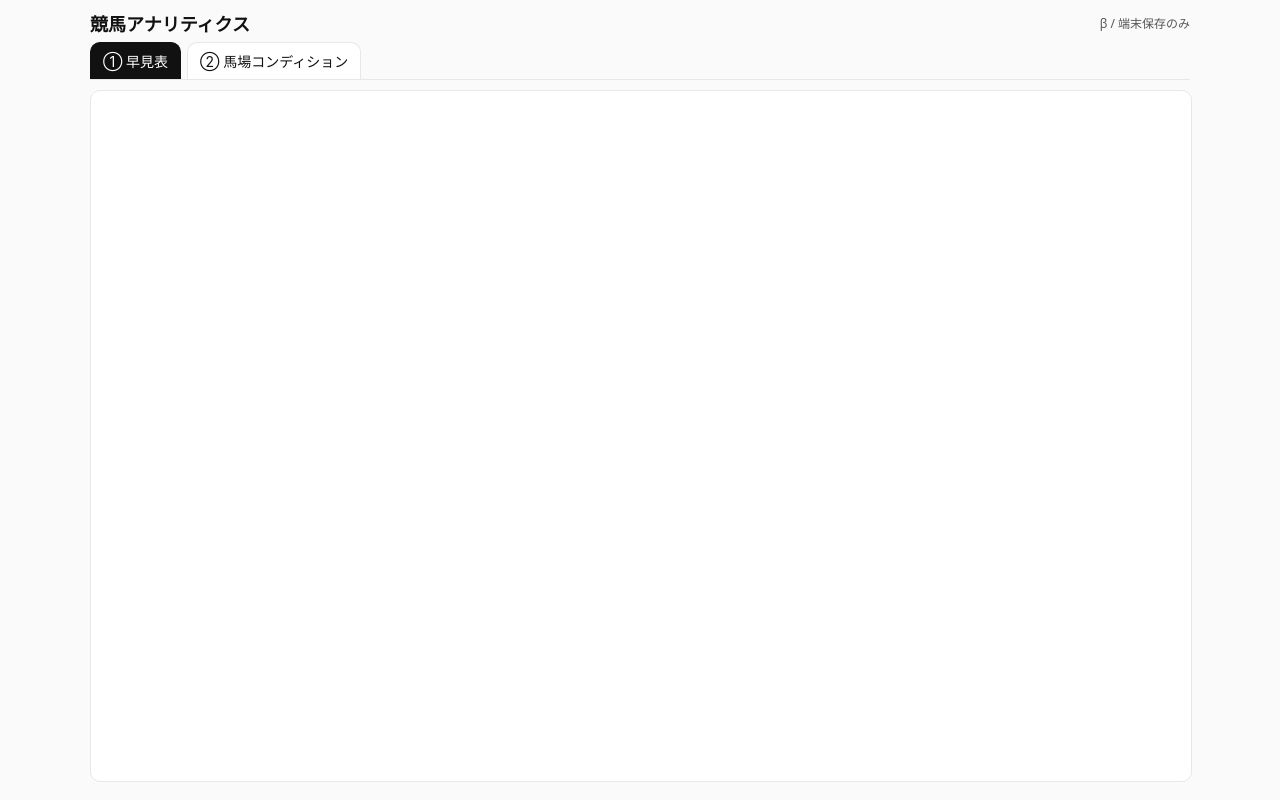
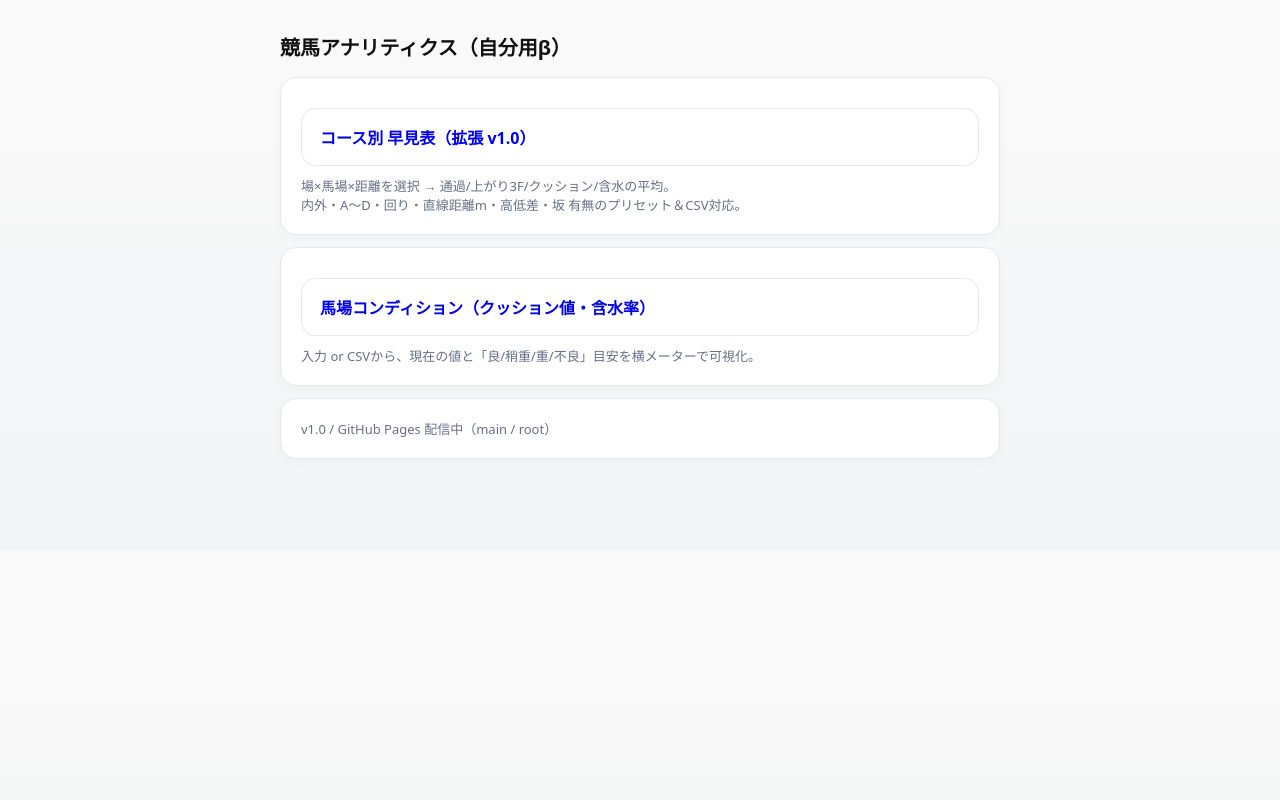
Before and after one commit to kadoya-ebi/keiba-analytics, a plain HTML site: page index.html in a window 1280 px wide. Drawn offline with Linux system fonts and the light colour scheme.

Commit message:
Update index.html

```diff
--- a/index.html
+++ b/index.html
@@ -1,38 +1,32 @@
-<!DOCTYPE html>
+<!doctype html>
 <html lang="ja">
-<head>
 <meta charset="utf-8">
 <meta name="viewport" content="width=device-width,initial-scale=1">
-<title>競馬アナリティクス</title>
+<title>競馬アナリティクス – トップ</title>
 <style>
-  :root{--b:#e5e7eb;--t:#111}
-  html,body{height:100%}
-  body{margin:0;font-family:system-ui,-apple-system,Segoe UI,Roboto,Helvetica,Arial,"Noto Sans JP","Hiragino Kaku Gothic ProN",Meiryo,sans-serif;color:var(--t);background:#fafafa}
-  .wrap{max-width:1100px;margin:0 auto;padding:10px}
-  .header{display:flex;justify-content:space-between;align-items:center;margin-bottom:6px}
-  h1{font-size:18px;margin:0}
-  .tabs{display:flex;gap:6px;border-bottom:1px solid var(--b);margin:6px 0 10px}
-  .tab{padding:8px 12px;border:1px solid var(--b);border-bottom:none;border-radius:10px 10px 0 0;background:#fff;cursor:pointer;font-size:14px}
-  .tab.active{background:#111;color:#fff;border-color:#111}
-  iframe{width:100%;height:calc(100vh - 110px);border:1px solid var(--b);border-radius:10px;background:#fff}
-  .small{font-size:12px;color:#555}
+  :root{--bg:#f7f7f9;--card:#fff;--border:#e5e7eb;--text:#111}
+  body{margin:0;background:linear-gradient(#fafafa,#f3f4f6);font-family:system-ui,"Noto Sans JP",sans-serif;color:var(--text)}
+  .wrap{max-width:720px;margin:0 auto;padding:32px 16px 80px}
+  h1{font-size:20px;margin:0 0 16px}
+  .card{background:var(--card);border:1px solid var(--border);border-radius:16px;box-shadow:0 4px 12px rgba(0,0,0,.03);padding:20px;margin:12px 0}
+  a.btn{display:block;text-decoration:none;border:1px solid var(--border);border-radius:14px;padding:16px 18px;margin:10px 0;font-weight:700}
+  a.btn:hover{background:#111;color:#fff;border-color:#111}
+  .muted{color:#667085;font-size:13px}
 </style>
-</head>
-<body>
 <div class="wrap">
-  <div class="header">
-    <h1>競馬アナリティクス</h1>
-    <div class="small">β / 端末保存のみ</div>
+  <h1>競馬アナリティクス（自分用β）</h1>
+
+  <div class="card">
+    <a class="btn" href="./index_cascade_plus.html">コース別 早見表（拡張 v1.0）</a>
+    <div class="muted">場×馬場×距離を選択 → 通過/上がり3F/クッション/含水の平均。<br>内外・A〜D・回り・直線距離m・高低差・坂 有無のプリセット＆CSV対応。</div>
   </div>
-  <div class="tabs">
-    <div class="tab active" data-src="index_cascade.html">① 早見表</div>
-    <div class="tab" data-src="index_track_condition.html">② 馬場コンディション</div>
+
+  <div class="card">
+    <a class="btn" href="./index_track_condition.html">馬場コンディション（クッション値・含水率）</a>
+    <div class="muted">入力 or CSVから、現在の値と「良/稍重/重/不良」目安を横メーターで可視化。</div>
   </div>
-  <iframe id="viewer" src="index_cascade.html" loading="lazy" title="viewer"></iframe>
+
+  <div class="card">
+    <div class="muted">v1.0 / GitHub Pages 配信中（main / root）</div>
+  </div>
 </div>
-<script>
-const tabs=[...document.querySelectorAll('.tab')], v=document.getElementById('viewer');
-tabs.forEach(t=>t.addEventListener('click',()=>{tabs.forEach(x=>x.classList.remove('active'));t.classList.add('active');v.src=t.dataset.src;}));
-</script>
-</body>
-</html>
```
